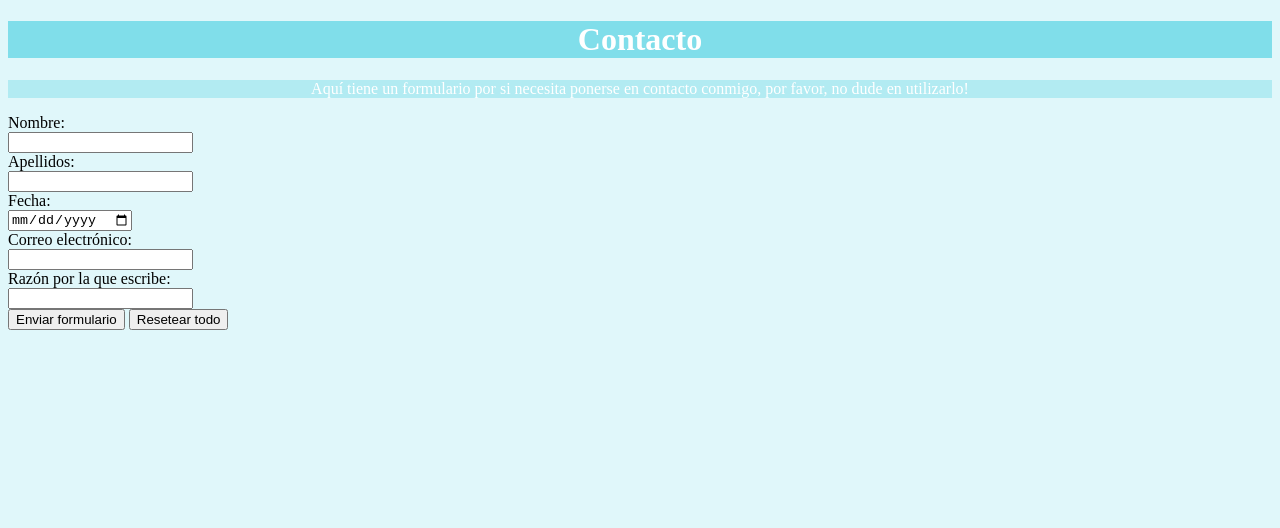
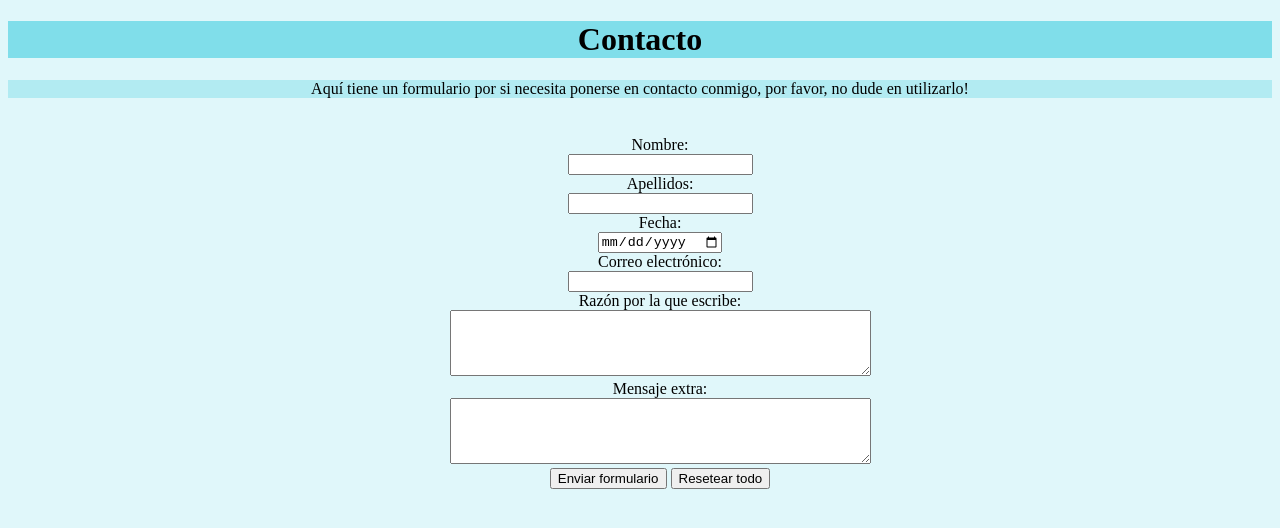
Before and after one commit to ClauPGT/pagina_web, a plain HTML site: page docs/public/contact.html in a window 1280 px wide. Drawn offline with Linux system fonts and the light colour scheme; files that its build step writes are made by us from their sources.

Commit message:
estilo css arreglado y puesto en contact.html

```diff
--- a/docs/css/styles.css
+++ b/docs/css/estilos1.css
@@ -1,24 +1,12 @@
-.parrafos_index {
+.parrafos {
     text-align: center;
     background-color: #b39ddb;
     color: #ffffff;
 }
 
-.titulos_index {
+.titulos {
     text-align: center;
     background-color: #7e57c2;
-    color: #ffffff;
-}
-
-.parrafos_contacto {
-    text-align: center;
-    background-color: #b2ebf2;
-    color: #ffffff;
-}
-
-.titulos_contacto {
-    text-align: center;
-    background-color: #80deea;
     color: #ffffff;
 }
 
--- /dev/null
+++ b/docs/css/estilos2.css
@@ -0,0 +1,21 @@
+.parrafos {
+    text-align: center;
+    background-color: #b2ebf2;
+    color: #000000;
+}
+
+.titulos {
+    text-align: center;
+    background-color: #80deea;
+    color: #000000;
+}
+
+.formulario {
+    text-align: center;
+    margin: 1cm;
+}
+
+.imagenes {
+    height: 5cm;
+    width: 5cm;
+}
--- /dev/null
+++ b/docs/css/estilos4.css
@@ -0,0 +1,16 @@
+.parrafos {
+    text-align: center;
+    background-color: #bcaaa4;
+    color: #ffffff;
+}
+
+.titulos {
+    text-align: center;
+    background-color: #a1887f;
+    color: #ffffff;
+}
+
+.imagenes {
+    height: 5cm;
+    width: 5cm;
+}
--- a/docs/public/contact.html
+++ b/docs/public/contact.html
@@ -3,30 +3,44 @@
 <html>
 
     <head>
-        <link rel="stylesheet" href="css/styles.css">
+        <link rel="stylesheet" href="../css/estilos2.css">
 
         <title>Contacto</title>
     </head>
 
     <body bgcolor="#e0f7fa">
-        <h1 class="titulos_contacto">Contacto</h1>
 
-        <p class="parrafos_contacto">Aquí tiene un formulario por si necesita ponerse en contacto conmigo, por favor, no dude en utilizarlo!</p>
+        <h1 class="titulos">Contacto</h1>
 
+        <p class="parrafos">Aquí tiene un formulario por si necesita ponerse en contacto conmigo, por favor, no dude en utilizarlo!</p>
+
+        <div class="formulario">
             <form>
+                <ul>
+
                         <label for="name">Nombre:</label><br>
                         <input type="text" id="name" name="fname"><br>
+
                         <label for="surname">Apellidos:</label><br>
                         <input type="text" id="surname" name="surname"><br>
+
                         <label for="fecha">Fecha:</label><br>
                         <input type="date" id="fecha" name="fecha"><br>
+
                         <label for="correo">Correo electrónico:</label><br>
                         <input type="text" id="correo" name="correo"><br>
+
                         <label for="razon">Razón por la que escribe:</label><br>
-            <input type="text" id="razon" name="razon"><br>
+                        <textarea rows="4" cols="50"></textarea><br>
+
+                        <label for="razon">Mensaje extra:</label><br>
+                        <textarea rows="4" cols="50"></textarea><br>
+
                         <button type="submit" onclick="alert('Formulario enviado, gracias!')">Enviar formulario</button>
                         <button type="reset" onclick="alert('Credenciales reseteadas')">Resetear todo</button>
+                </ul>
             </form>
+        </div>
 
     </body>
 
```
Also changed, not shown: docs/index.html (+3 -3 lines), docs/public/topic.html (+12 -2 lines), docs/css/estilos3.css (added), docs/images/banner.PNG (added). Lines whose indentation alone changed are shown as unchanged.
